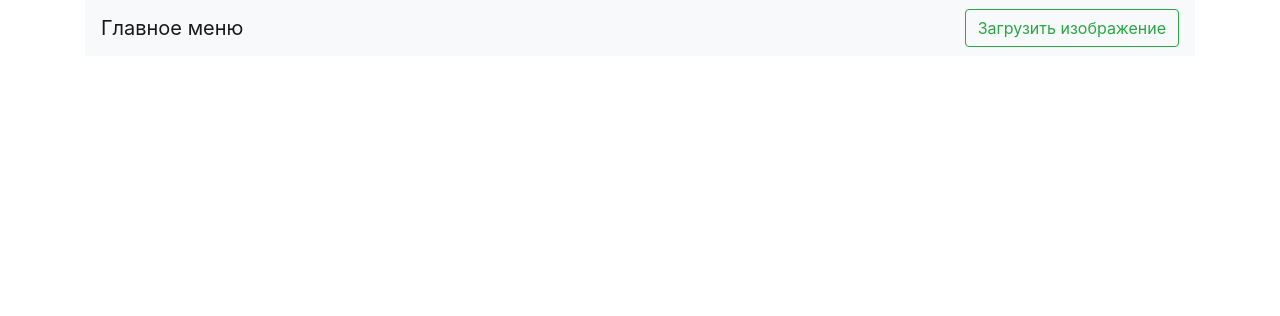
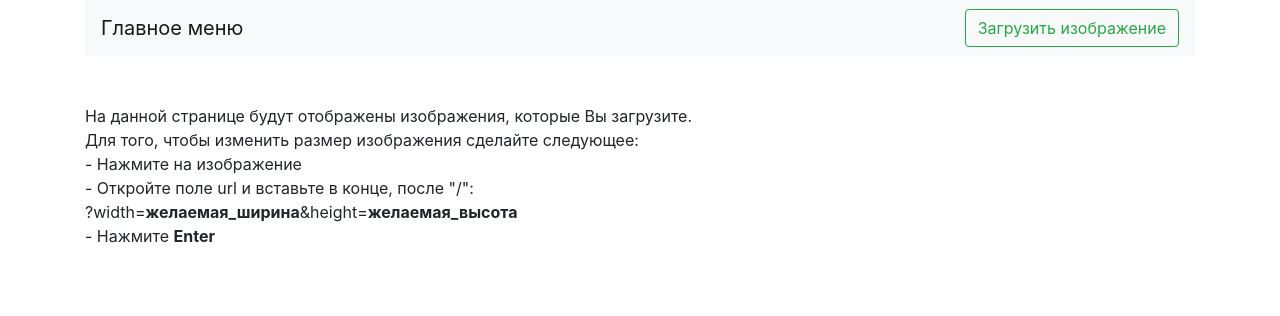
Before and after one commit to Dan9I/ResizeApp, a Django app: page / in a window 1280 px wide. Shown: the top 316 px of the page. Run offline with Django 3.2, Linux system fonts and the light colour scheme; data that the repository does not hold is empty; some libraries are stand-ins or nearby versions.

Commit message:
make code better

```diff
--- a/core/forms.py
+++ b/core/forms.py
@@ -1,16 +1,7 @@
 from django import forms
 
 class imgForm(forms.Form):
-    imageUrl = forms.URLField(label='Вставьте url', required=False)
-    imageFile = forms.ImageField(label='Или выберите картинку',
-                               required=False)
-
-    def clean(self):
-        imageUrl = self.cleaned_data.get('imageUrl')
-        imageFile = self.cleaned_data.get('imageFile')
-
-        if imageUrl and imageFile:
-            raise forms.ValidationError('Заполненным может быть только 1 поле')
-
-        if imageUrl == '' and imageFile is None:
-            raise forms.ValidationError('Нужно ввести данные хотя бы в 1 поле')
+    imageUrl = forms.URLField(label='Загрузите изображение',
+                              widget=forms.URLInput(attrs={'class': 'form-control',
+                              'placeholder': 'Вставьте ссылку на изображение'}),required=False)
+    imageFile = forms.ImageField(label='Или выберите картинку',required=False)
--- a/core/views.py
+++ b/core/views.py
@@ -1,7 +1,7 @@
 from .models import Images
 from .forms import imgForm
 from django.shortcuts import render
-from django.http import HttpResponseRedirect, StreamingHttpResponse, HttpResponse
+from django.http import HttpResponseRedirect, HttpResponse
 from django.views import View
 from django.core.cache import cache
 from django.core import files
--- a/requirements.txt
+++ /dev/null
@@ -1,5 +0,0 @@
-asgiref==3.2.3
-Django==3.0.2
-Pillow==7.0.0
-pytz==2019.3
-sqlparse==0.3.0
--- a/templates/index.html
+++ b/templates/index.html
@@ -13,5 +13,13 @@
 {% for img in images %}
     <a href="/{{img.imgHash}}"><img src="{{ img.image.url }}" height="150" width="150" uk-img></a>
 {% endfor %}
+    <br><br>
+    На данной странице будут отображены изображения, которые Вы загрузите.
+    <br>
+    Для того, чтобы изменить размер изображения сделайте следующее:
+    <br>- Нажмите на изображение
+    <br>- Откройте поле url и вставьте в конце, после "/":
+    <br>?width=<b>желаемая_ширина</b>&height=<b>желаемая_высота</b>
+    <br>- Нажмите <b>Enter</b>
 </div></body>
 </html>
```
Also changed, not shown: 1 other file.
